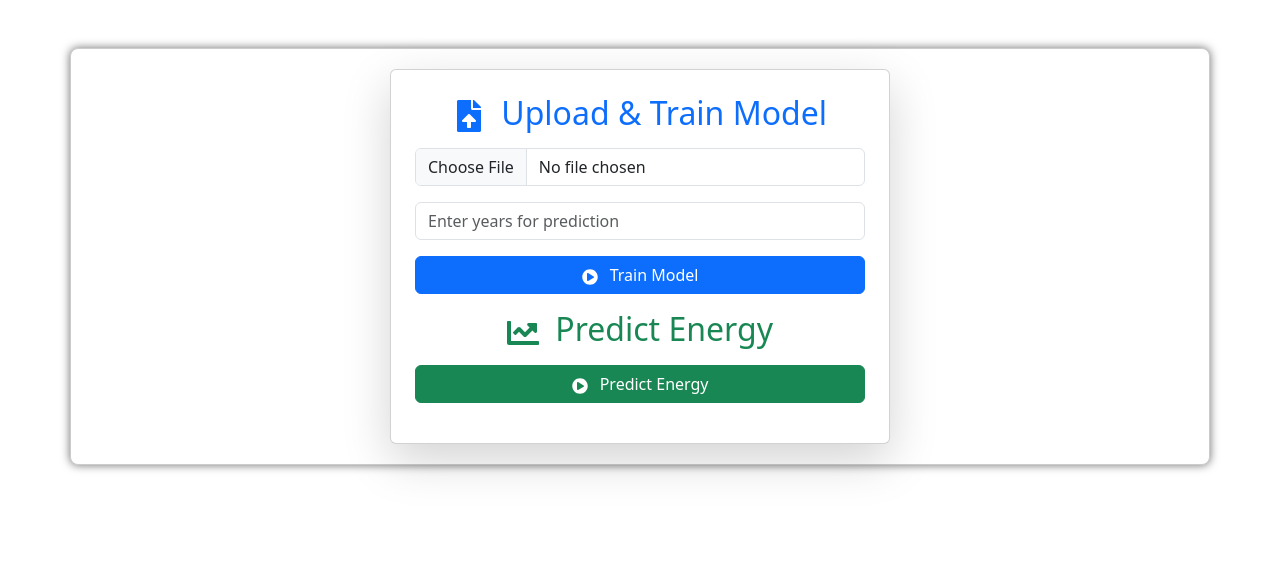
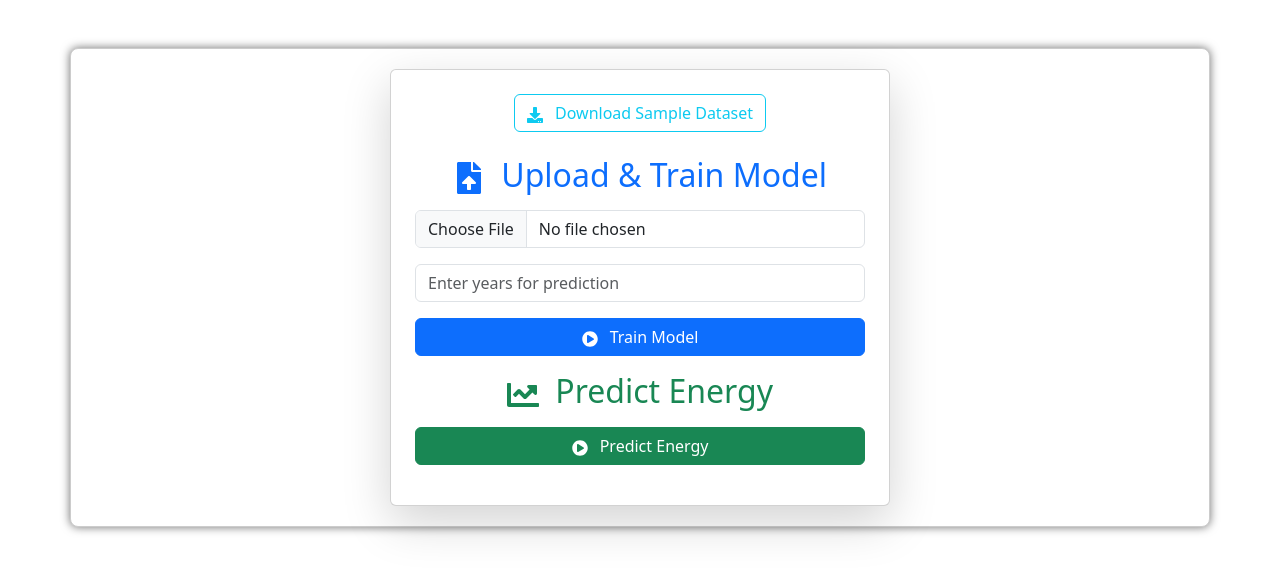
Before and after one commit to Vishalvishal-2005/Sustainability-Prediction, a React (Create React App) app: page / in a window 1280 px wide. Shown: the top 576 px of the page. Built offline with nearby package versions, Linux system fonts and the light colour scheme.

Commit message:
Update UserInterface.jsx

```diff
--- a/src/components/UserInterface.jsx
+++ b/src/components/UserInterface.jsx
@@ -1,7 +1,7 @@
 import axios from 'axios';
 import 'bootstrap/dist/css/bootstrap.min.css';
 import React, { useState } from 'react';
-import { FaChartLine, FaFileUpload, FaPlayCircle } from 'react-icons/fa';
+import { FaChartLine, FaFileUpload, FaPlayCircle, FaDownload } from 'react-icons/fa';
 import { useNavigate } from 'react-router-dom';
 
 const TrainAndPredict = () => {
@@ -69,6 +69,18 @@ const TrainAndPredict = () => {
     return (
         <div className="container mt-5 d-flex justify-content-center">
             <div className="card p-4 shadow-lg" style={{ maxWidth: '500px', width: '100%' }}>
+
+                {/* 🔹 Download Sample Dataset Button */}
+                <div className="text-center mb-4">
+                    <a
+                        href="/sample-dataset.csv"   // place your CSV in the public folder
+                        download
+                        className="btn btn-outline-info"
+                    >
+                        <FaDownload className="me-2" /> Download Sample Dataset
+                    </a>
+                </div>
+
                 <h2 className="text-primary text-center mb-3">
                     <FaFileUpload className="me-2" /> Upload & Train Model
                 </h2>
```
